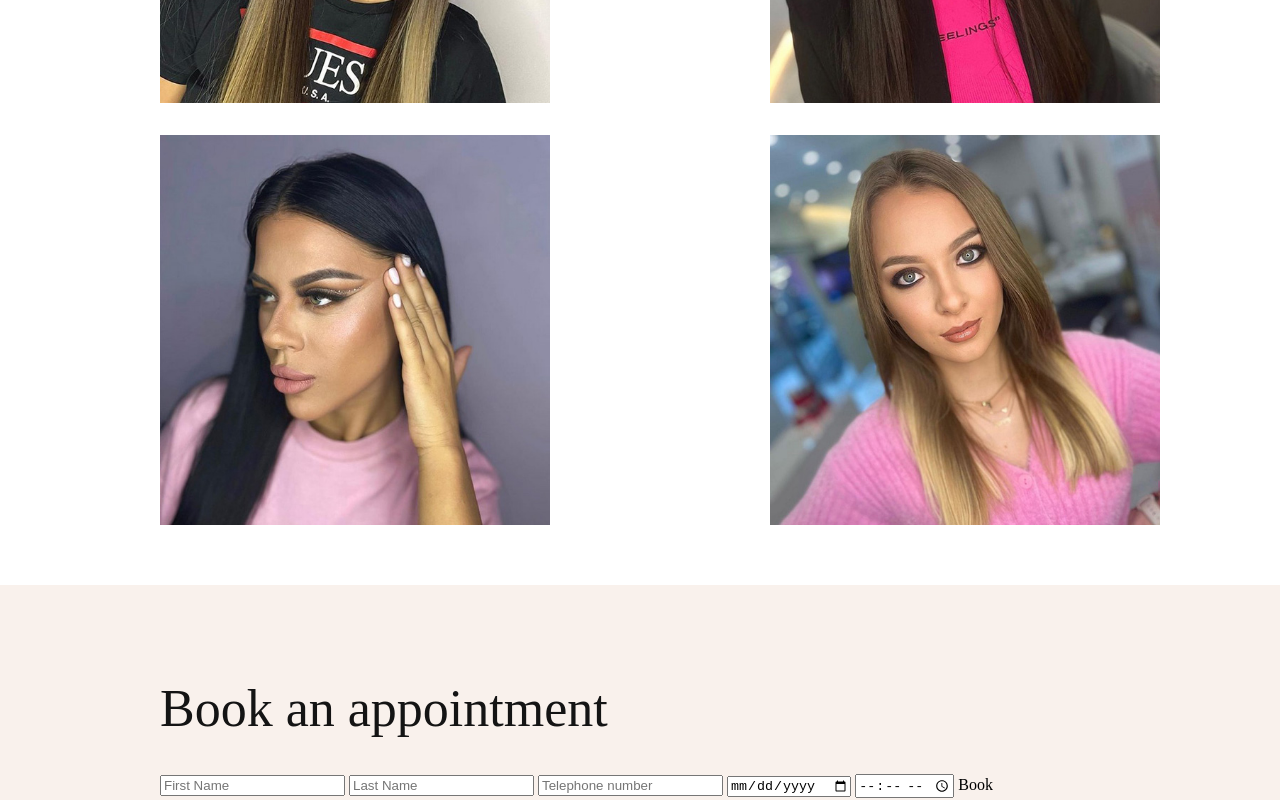
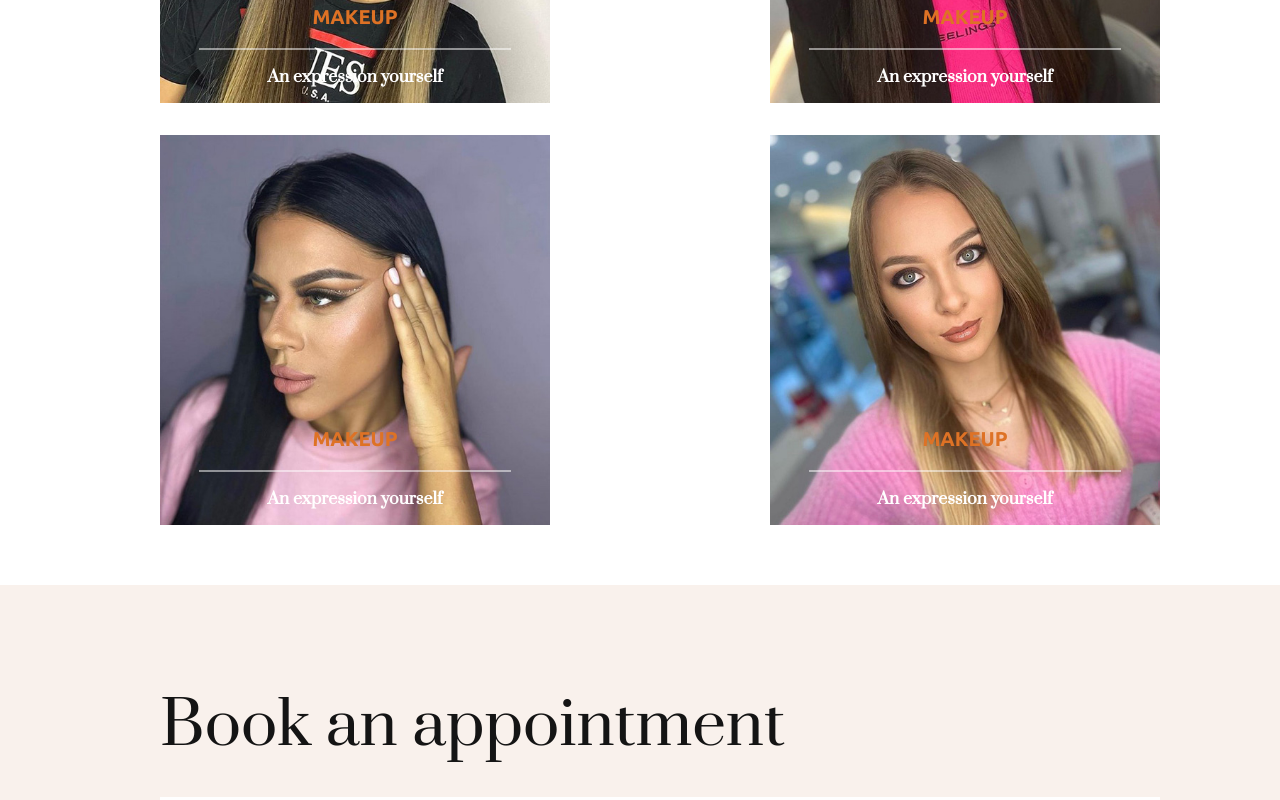
Before and after one commit to sasholilov/MakeUpArtist, a plain HTML site: page index.html in a window 1280 px wide. Shown: the part 3340-4140 px from the top of the page. Drawn offline with nearby package versions, Linux system fonts and the light colour scheme.

Commit message:
create section my works and style booking section

```diff
--- a/assets/css/index.css
+++ b/assets/css/index.css
@@ -203,16 +203,32 @@ header ul li a {
   position: relative;
 }
 
+.make-daily:hover {
+  transform: translateY(-0.5em);
+}
+
 .make-wedding {
   position: relative;
+}
+
+.make-wedding:hover {
+  transform: translateY(-0.5em);
 }
 
 .make-event {
   position: relative;
 }
 
+.make-event:hover {
+  transform: translateY(-0.5em);
+}
+
 .make-creative {
   position: relative;
+}
+
+.make-creative:hover {
+  transform: translateY(-0.5em);
 }
 
 .make-daily p {
@@ -317,18 +333,118 @@ header ul li a {
   flex-grow: 1;
   flex-shrink: 1;
   max-width: 515px;
+  max-height: 515px;
+}
+
+.my-works-wrapper img:hover {
+  transform: scale(1.2);
+}
+
+.img-work {
+  display: block;
+  max-width: 515px;
+  max-height: 515px;
+  overflow: hidden;
+  position: relative;
+}
+
+.image-center-text span {
+  display: block;
+  background-color: #ffffff;
+  width: 80%;
+  text-align: center;
+  box-sizing: border-box;
+  margin-left: 10%;
+  height: 1px;
+  padding: 0;
+}
+
+.image-center-text p:first-child {
+  padding: 0;
+  font-size: 20px;
+  font-family: ubuntu;
+  color: #de7225;
+  text-transform: uppercase;
+  font-weight: 700;
+}
+
+.image-center-text p:last-child {
+  padding: 0;
+  font-size: 16px;
+  font-family: prata;
+  color: #ffffff;
+  font-weight: 600;
+}
+
+.image-center-text {
+  position: absolute;
+  top: 85%;
+  left: 50%;
+  width: 100%;
+  text-align: center;
+  transform: translate3d(-50%, -50%, 0);
+  transition: 0.3;
 }
 
 .section-four {
   padding: 60px 120px 60px 160px;
   background-color: #f9f1ec;
+  max-width: 100%;
 }
 
 .section-four h1 {
-  line-height: 60px;
-  font-size: 52px;
-  font-weight: 400;
+  position: relative;
+  font-family: prata;
   color: #141414;
+  font-size: 60px;
+  font-weight: 500;
+  margin-bottom: 0.5em;
+}
+
+.form-wrapper {
+  padding: 40px;
+  background-color: #fff;
+  position: relative;
+}
+
+.contact-form {
+  align-items: center;
+  display: flex;
+  flex-direction: column;
+  gap: 1em;
+}
+
+.contact-form span {
+  color: #d9ba9f;
+  font-family: ubuntu;
+  background-color: #141414;
+  padding: 10px 20px;
+  font-size: 24px;
+  cursor: pointer;
+}
+.contact-form span:hover {
+  color: #de7225;
+}
+
+.contact-form input {
+  width: 40%;
+  padding: 10px;
+}
+
+.contact-form input:focus {
+  outline: none;
+}
+
+#succes-sent {
+  position: absolute;
+  display: none;
+  margin: 0;
+  pad: 0;
+  color: green;
+  font-weight: bold;
+  left: 50%;
+  top: 10px;
+  transform: translate(-50%);
 }
 
 @media screen and (max-width: 1860px) {
@@ -347,4 +463,9 @@ header ul li a {
   .my-works-wrapper img {
     max-width: 390px;
   }
+
+  .img-work {
+    max-width: 390px;
+    max-height: 390px;
+  }
 }
--- a/index.html
+++ b/index.html
@@ -80,17 +80,60 @@
       <div class="section-three">
         <h1>Works<span class="line"></span></h1>
         <div class="my-works-wrapper">
+          <div class="img-work">
             <img src="/assets/img/works/work1.jpg" />
+            <div class="image-center-text">
+              <p>Makeup</p>
+              <span></span>
+              <p>An expression yourself</p>
+            </div>
+          </div>
+          <div class="img-work">
             <img src="/assets/img/works/work2.jpg" />
+            <div class="image-center-text">
+              <p>Makeup</p>
+              <span></span>
+              <p>An expression yourself</p>
+            </div>
+          </div>
+          <div class="img-work">
             <img src="/assets/img/works/work3.jpg" />
+            <div class="image-center-text">
+              <p>Makeup</p>
+              <span></span>
+              <p>An expression yourself</p>
+            </div>
+          </div>
+          <div class="img-work">
             <img src="/assets/img/works/work4.jpg" />
+            <div class="image-center-text">
+              <p>Makeup</p>
+              <span></span>
+              <p>An expression yourself</p>
+            </div>
+          </div>
+          <div class="img-work">
             <img src="/assets/img/works/work5.jpg" />
+            <div class="image-center-text">
+              <p>Makeup</p>
+              <span></span>
+              <p>An expression yourself</p>
+            </div>
+          </div>
+          <div class="img-work">
             <img src="/assets/img/works/work6.jpg" />
+            <div class="image-center-text">
+              <p>Makeup</p>
+              <span></span>
+              <p>An expression yourself</p>
+            </div>
+          </div>
         </div>
       </div>
       <div class="section-four">
         <h1>Book an appointment</h1>
         <div class="form-wrapper">
+          <p id="succes-sent">Successfully book!</p>
           <div class="contact-form">
             <input type="text" id="firstName" placeholder="First Name" />
             <input type="text" id="lastName" placeholder="Last Name" />
--- a/script.js
+++ b/script.js
@@ -4,6 +4,7 @@ const phone = document.getElementById("telephoneNumber");
 const bookingDate = document.getElementById("bookingDate");
 const bookingHour = document.getElementById("timeInput");
 const bookBtn = document.getElementById("btnBook");
+const succesMsg = document.getElementById("succes-sent");
 
 bookBtn.addEventListener("click", function () {
   if (
@@ -24,10 +25,10 @@ bookBtn.addEventListener("click", function () {
     emailjs.send("service_ov8ybw8", "template_j0a6pxw", bookingObject).then(
       function (response) {
         console.log("Email sent successfully", response);
-        //succesMsg.style.display = "block";
-        //setTimeout(function () {
-        // succesMsg.style.display = "none";
-        //}, 3500);
+        succesMsg.style.display = "block";
+        setTimeout(function () {
+          succesMsg.style.display = "none";
+        }, 3500);
 
         // Занулете стойностите на полетата
         firstName.value = "";
```
Lines whose indentation alone changed are shown as unchanged.
